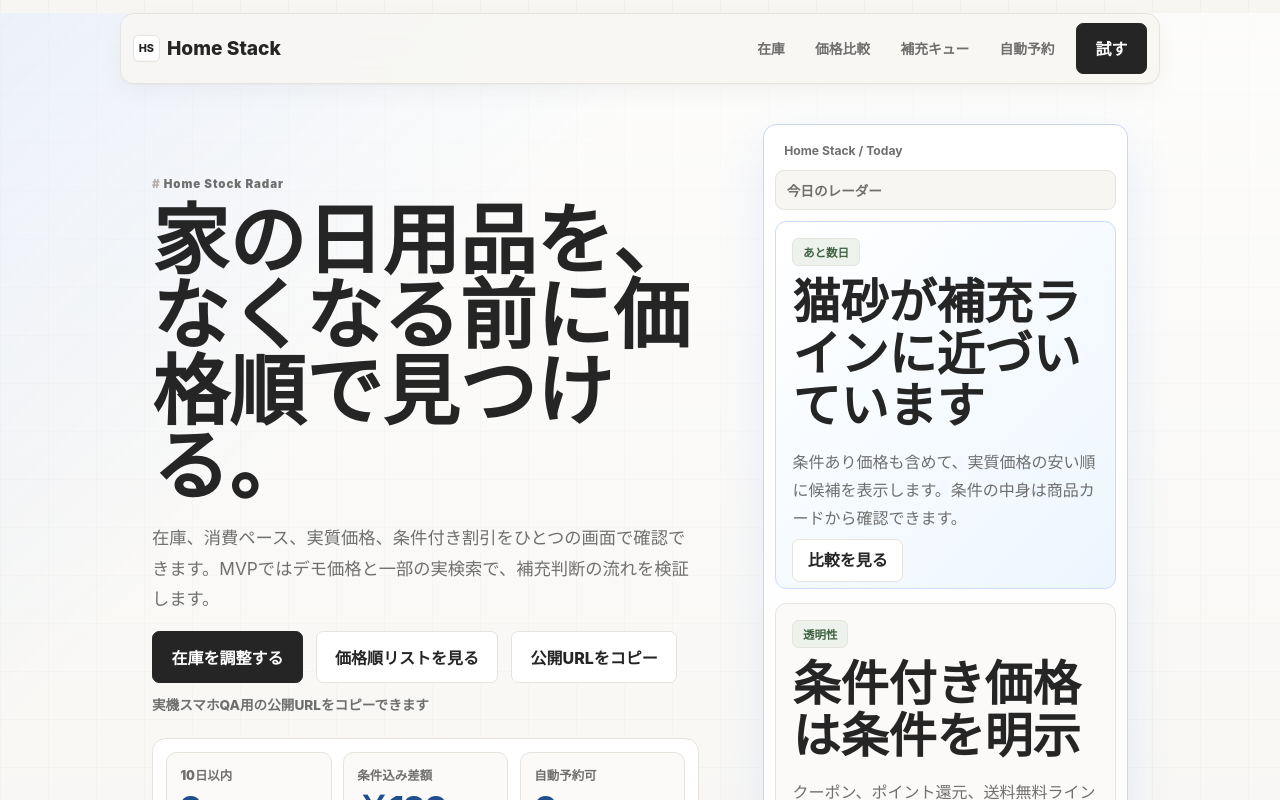
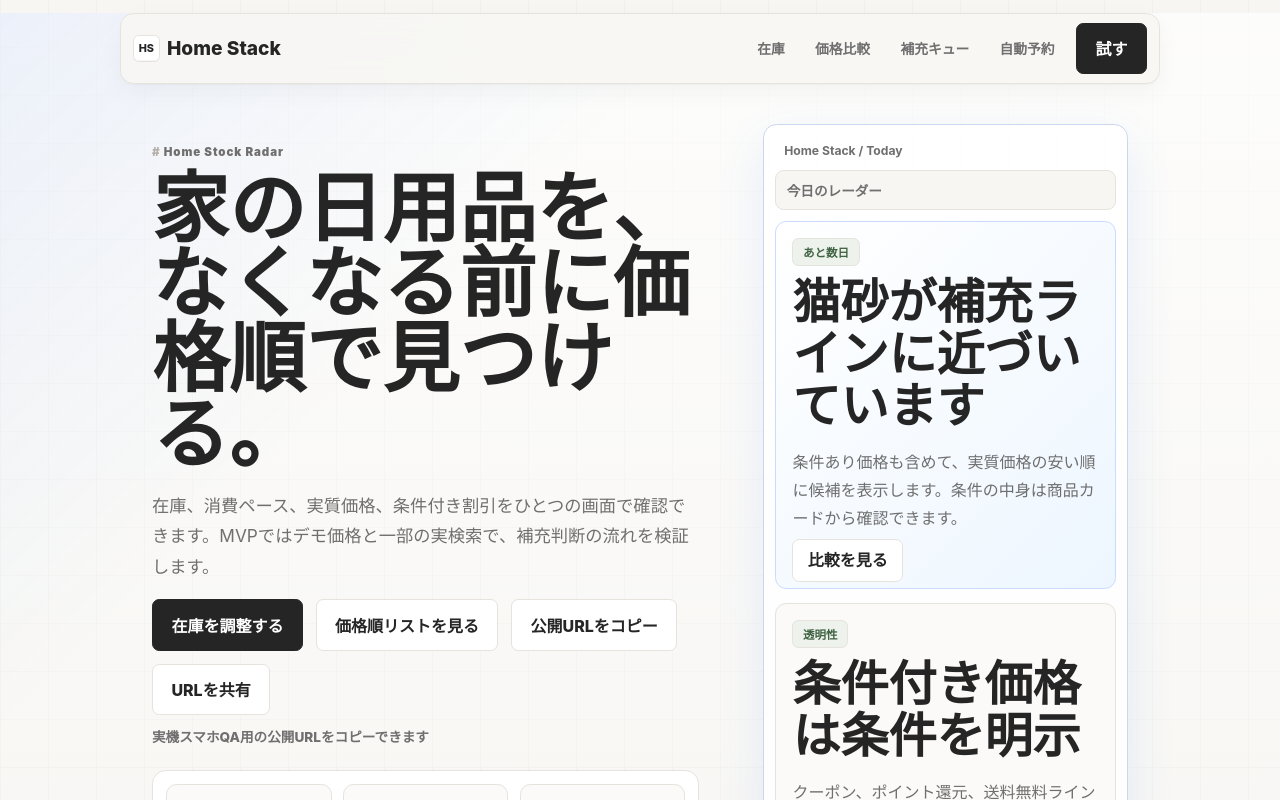
Before and after one commit to TMluku/Home-stack, a Next.js app: page / in a window 1280 px wide. Shown: the top 800 px of the page. Built offline with nearby package versions, Linux system fonts and the light colour scheme.

Commit message:
Add public URL share helper

```diff
--- a/src/components/HomeStackApp.tsx
+++ b/src/components/HomeStackApp.tsx
@@ -225,6 +225,29 @@ export function HomeStackApp() {
     }
   }
 
+  async function sharePublicPagesUrl() {
+    try {
+      if (typeof navigator.share === "function") {
+        await navigator.share({
+          title: "Home Stack",
+          text: "Home Stack GitHub Pages 実機スマホQA URL",
+          url: publicPagesUrl,
+        });
+        setPublicUrlMessage("公開URLを共有しました");
+        return;
+      }
+
+      await navigator.clipboard.writeText(publicPagesUrl);
+      setPublicUrlMessage("共有非対応のためURLをコピーしました");
+    } catch (error) {
+      if (error instanceof DOMException && error.name === "AbortError") {
+        setPublicUrlMessage("共有をキャンセルしました");
+        return;
+      }
+      setPublicUrlMessage(publicPagesUrl);
+    }
+  }
+
   function handlePhotoUpload(file?: File) {
     if (!file) return;
     setPhotoPreview(URL.createObjectURL(file));
@@ -838,6 +861,9 @@ export function HomeStackApp() {
               </a>
               <button className="button button--ghost" type="button" onClick={copyPublicPagesUrl}>
                 公開URLをコピー
+              </button>
+              <button className="button button--ghost" type="button" onClick={sharePublicPagesUrl}>
+                URLを共有
               </button>
             </div>
             <p className="hero__hint">{publicUrlMessage}</p>
```
Also changed, not shown: 3 other files (tests, documents, lock files or other folders).
